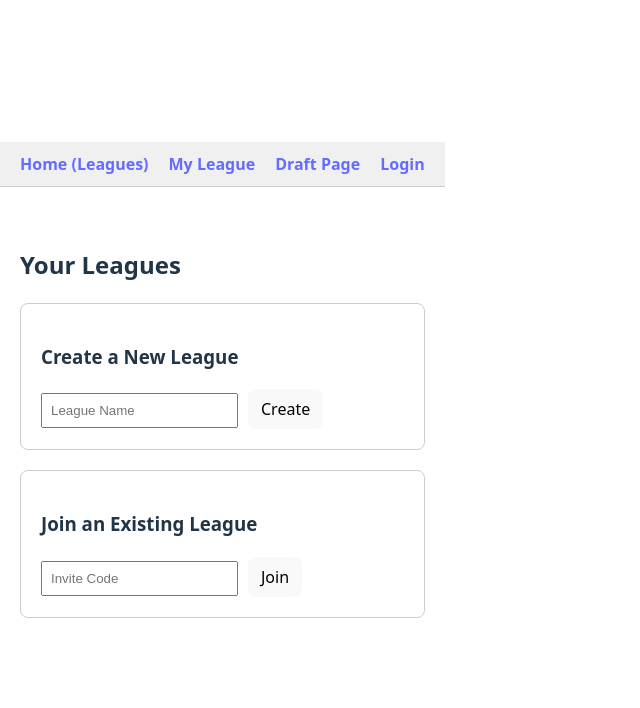
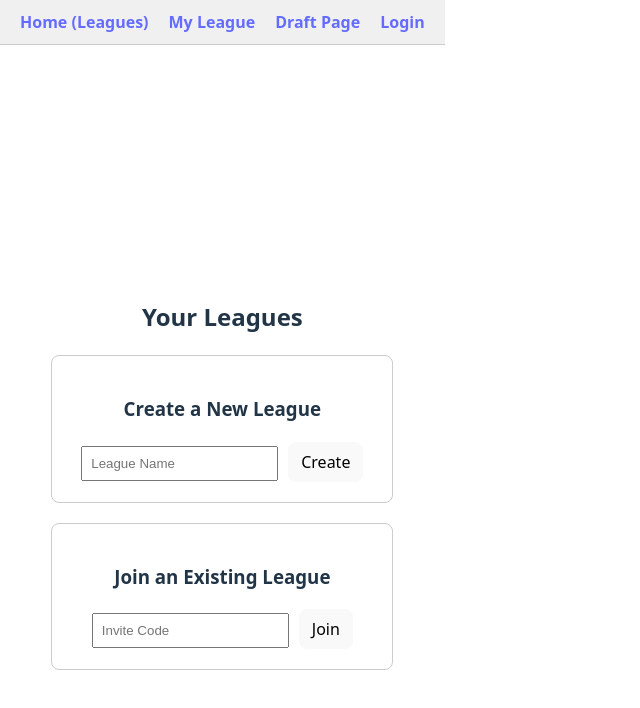
Before and after one commit to AnishParikh1/FinLeague, a React (Vite) app: page / in a window 1280 px wide. Shown: the top 708 px of the page, without its empty margins (0-640 px from the left). Built offline with nearby package versions, Linux system fonts and the light colour scheme.

Commit message:
Update HomePage.jsx
centered?

```diff
--- a/src/pages/HomePage.jsx
+++ b/src/pages/HomePage.jsx
@@ -23,12 +23,22 @@ export default function HomePage() {
   };
 
   // --- Styles (inline for speed) ---
-  const pageStyle = { padding: '20px' };
+  const pageStyle = {
+  padding: '20px',
+  minHeight: '100vh',
+  display: 'flex',
+  flexDirection: 'column',
+  justifyContent: 'center',
+  alignItems: 'center',
+};
+
 const formStyle = {
   border: '1px solid #ccc',
   borderRadius: '8px',
   padding: '20px',
   marginBottom: '20px',
+  width: '300px',
+  textAlign: 'center',
 };
   const inputStyle = { padding: '8px', marginRight: '10px' };
   const buttonStyle = { padding: '8px 12px', cursor: 'pointer' };
```
Lines whose indentation alone changed are shown as unchanged.
